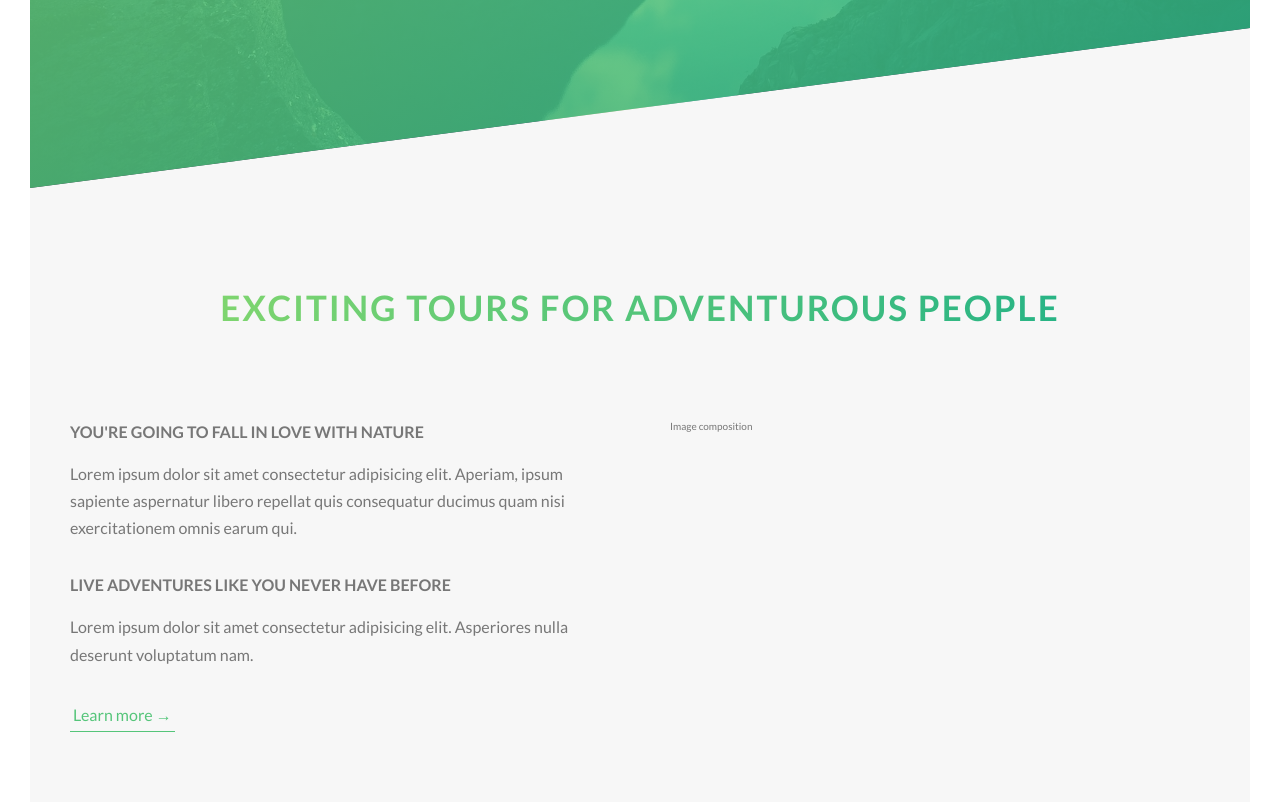
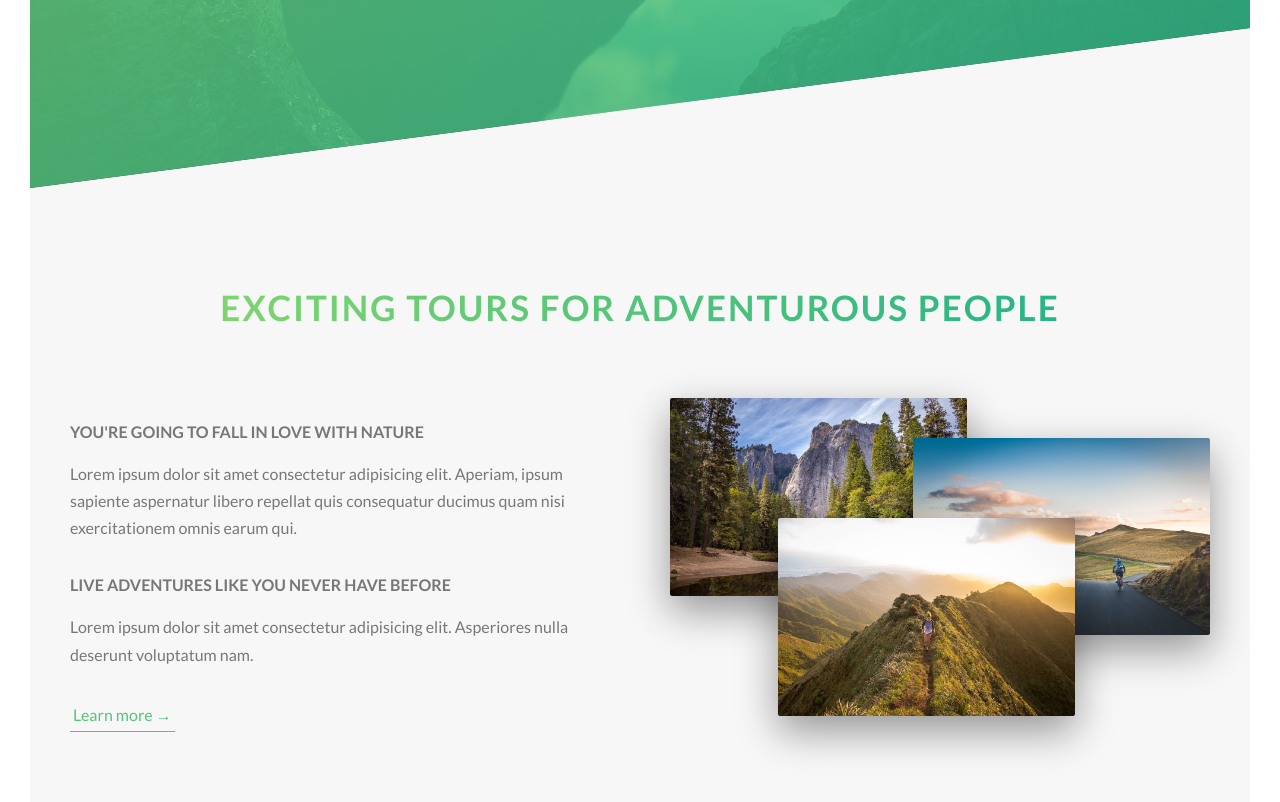
Before and after one commit to nitinporwal/Natours, a website: page index.html in a window 1280 px wide. Shown: the part 602-1404 px from the top of the page. Drawn offline with Linux system fonts and the light colour scheme.

Commit message:
complete image composition of main component with cool animations

```diff
--- a/index.html
+++ b/index.html
@@ -47,7 +47,13 @@
             </p>
             <a href="#" class="btn-text">Learn more &rarr;</a>
           </div>
-          <div class="col-1-of-2">Image composition</div>
+          <div class="col-1-of-2">
+            <div class="composition">
+              <img src="img/nat-1-large.jpg" alt="Photo 1" class="composition__photo composition__photo--p1">
+              <img src="img/nat-2-large.jpg" alt="Photo 2" class="composition__photo composition__photo--p2">
+              <img src="img/nat-3-large.jpg" alt="Photo 3" class="composition__photo composition__photo--p3">
+            </div>
+          </div>
         </div>
       </section>
     </main>
--- /dev/null
+++ b/sass/components/_composition.scss
@@ -0,0 +1,33 @@
+.composition {
+  position: relative;
+  &__photo {
+    position: absolute;
+    width: 55%;
+    border-radius: 2px;
+    box-shadow: 0 1.5rem 4rem rgba($color-black, 0.4);
+    z-index: 10;
+    outline-offset: 2rem;
+    transition: all 0.2s;
+    &--p1 {
+      top: -2rem;
+    }
+    &--p2 {
+      top: 2rem;
+      right: 0;
+    }
+    &--p3 {
+      top: 10rem;
+      left: 20%;
+    }
+
+    &:hover {
+      outline: 1.5rem solid $color-primary;
+      transform: scale(1.05) translateY(-0.5rem);
+      box-shadow: 0 2.5rem 4rem rgba($color-black, 0.4);
+      z-index: 20;
+    }
+  }
+  &:hover &__photo:not(:hover) {
+    transform: scale(0.95);
+  }
+}
--- a/sass/main.scss
+++ b/sass/main.scss
@@ -8,6 +8,7 @@
 @import 'base/utilities';
 
 @import 'components/button';
+@import 'components/composition';
 
 @import 'layout/header';
 @import 'layout/grid';
```
Also changed, not shown: css/style.css.
